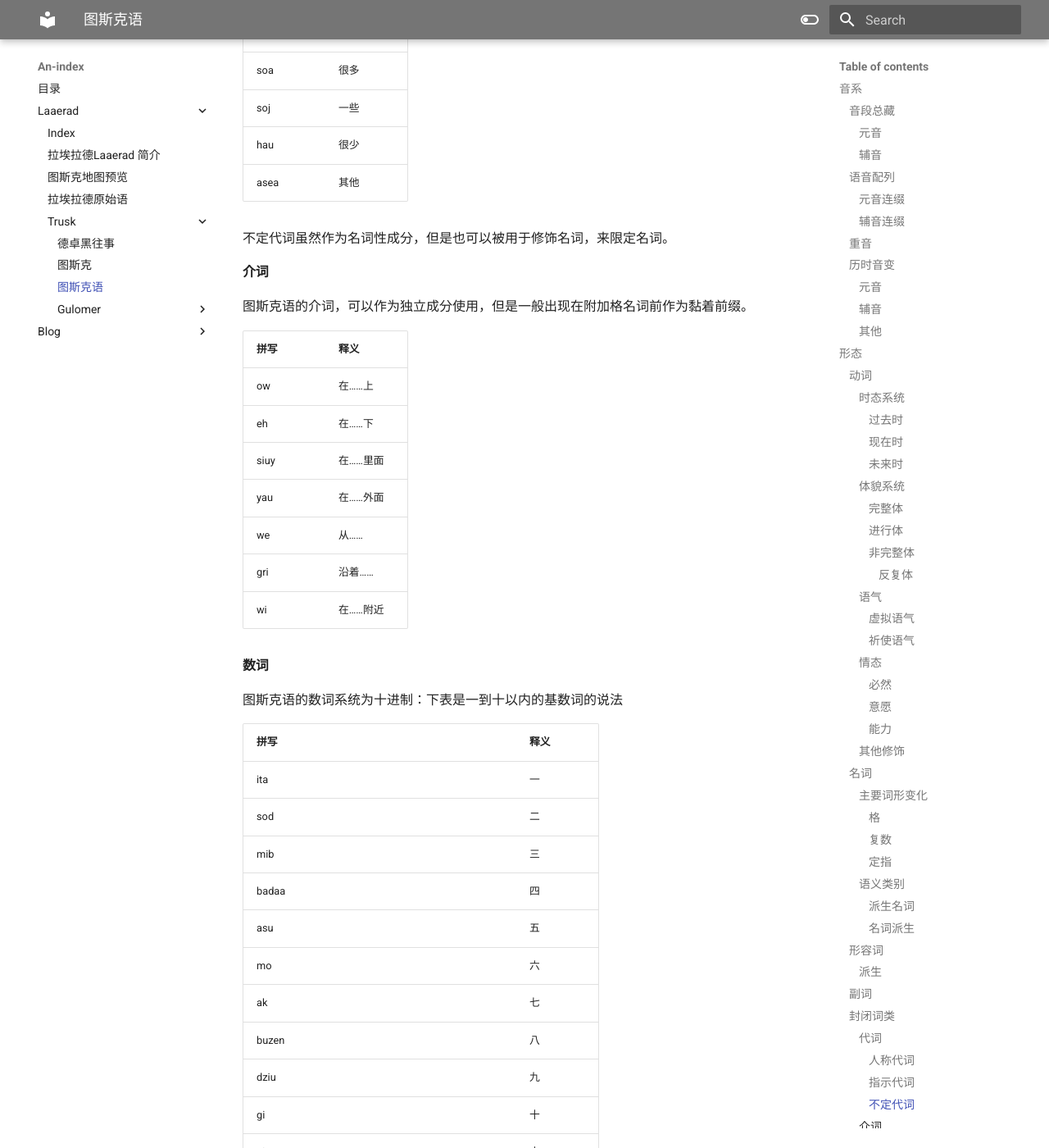
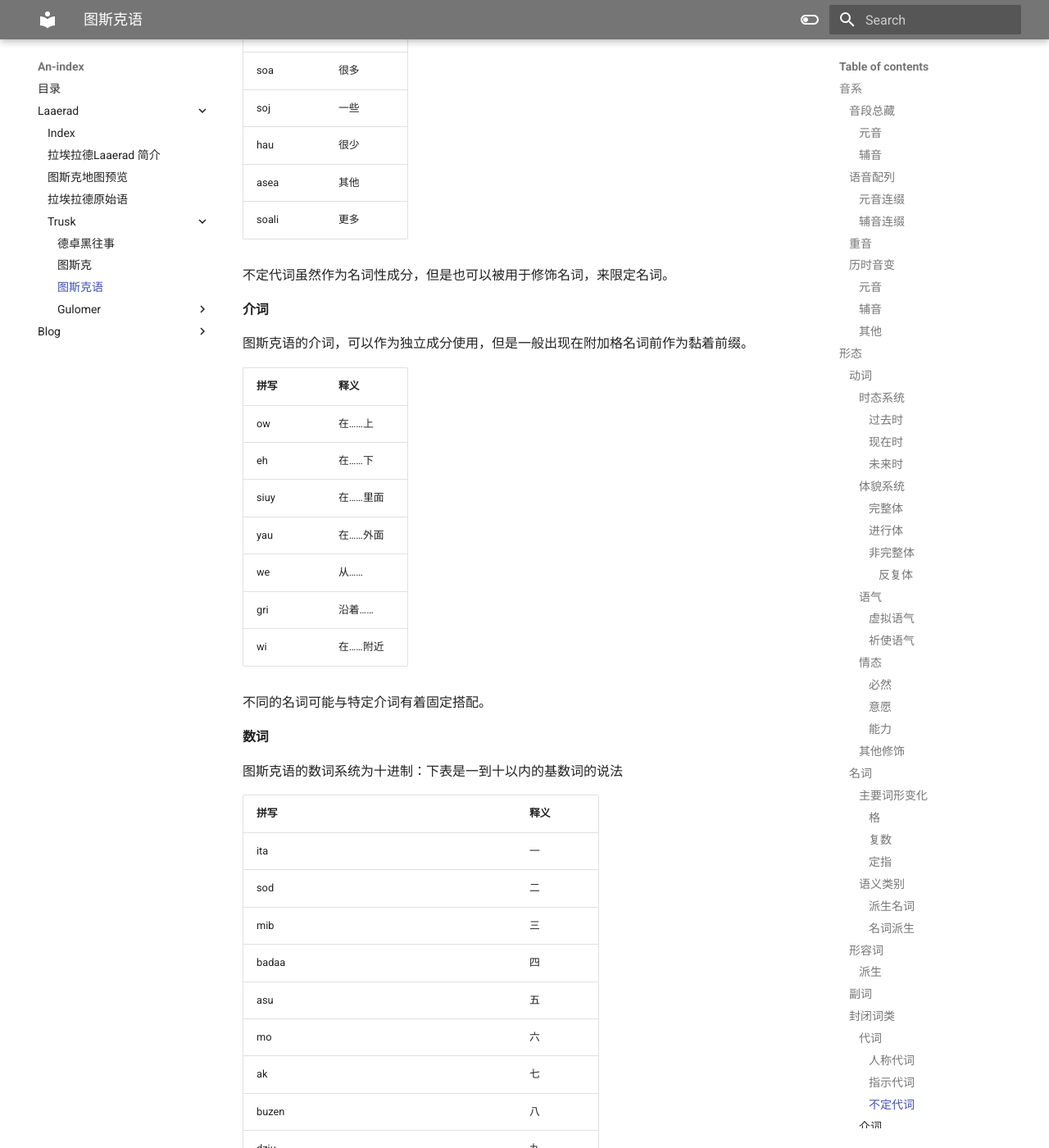
Before and after one commit to PhychiasLokDansk/Laaerad, an MkDocs documentation site: the page built from docs/Laaerad/Trusk/ZherirTruskal.md, in a window 1280 px wide and 1400 px high, scrolled down 12751 px. Shown: the whole window at 82% size. Built offline with MkDocs 1.6.1 and Material for MkDocs 9.7.7, drawn with Linux system fonts in a browser that asks for light colours.

Commit message:
LAPTOP-UGNPREPA 2025-4-23:19:51:53

```diff
--- a/docs/Laaerad/Trusk/ZherirTruskal.md
+++ b/docs/Laaerad/Trusk/ZherirTruskal.md
@@ -418,6 +418,7 @@ aliases:
 | soj   | 一些  |
 | hau   | 很少  |
 | asea  | 其他  |
+| soali | 更多  |
 
 不定代词虽然作为名词性成分，但是也可以被用于修饰名词，来限定名词。
 
@@ -434,6 +435,7 @@ aliases:
 | gri  | 沿着……  |
 | wi   | 在……附近 |
 
+不同的名词可能与特定介词有着固定搭配。
 #### 数词
 图斯克语的数词系统为十进制：下表是一到十以内的基数词的说法
 
--- a/docs/Laaerad/Trusk/map_viewer.html
+++ b/docs/Laaerad/Trusk/map_viewer.html
@@ -65,7 +65,7 @@
   L.control.layers(baseMaps, overlayMaps).addTo(map);
 
   // 监听地图点击事件
-  map.on('click', function(e) {
+   map.on('click', function(e) {
     var latlng = e.latlng; // 获取点击的坐标
 
     // 创建一个标记并添加到地图
@@ -76,8 +76,7 @@
 
 
   // 添加标记
-  L.marker([500, 1200]).bindPopup("图斯克都城").addTo(map);
-  L.marker([300, 200]).bindPopup("边境哨所").addTo(map);
+  L.marker([1000.59896, 2775.75173]).bindPopup("<br><a href='./Trusk.md' target='_blank'>图斯克</a>").addTo(map);
 
 </script>
 
--- a/docs/assets/js/map.js
+++ b/docs/assets/js/map.js
@@ -46,7 +46,8 @@ document.addEventListener("DOMContentLoaded", function () {
   L.control.layers(baseMaps, overlayMaps).addTo(map);
 
   // 监听地图点击事件
-  map.on('click', function(e) {
+  /*
+   map.on('click', function(e) {
     var latlng = e.latlng; // 获取点击的坐标
 
     // 创建一个标记并添加到地图
@@ -54,10 +55,10 @@ document.addEventListener("DOMContentLoaded", function () {
         .bindPopup("坐标: " + latlng.lat.toFixed(5) + ", " + latlng.lng.toFixed(5))
         .openPopup();
   });
+  */
+
+  // 添加标记
+  L.marker([1000.59896, 2775.75173]).bindPopup("<br><a href='./Trusk.md' target='_blank'>图斯克</a>").addTo(map);
 
 
-  // 添加标记
-  L.marker([500, 1200]).bindPopup("图斯克都城").addTo(map);
-  L.marker([300, 200]).bindPopup("边境哨所").addTo(map);
-
 });
```
Also changed, not shown: 1 other file.
